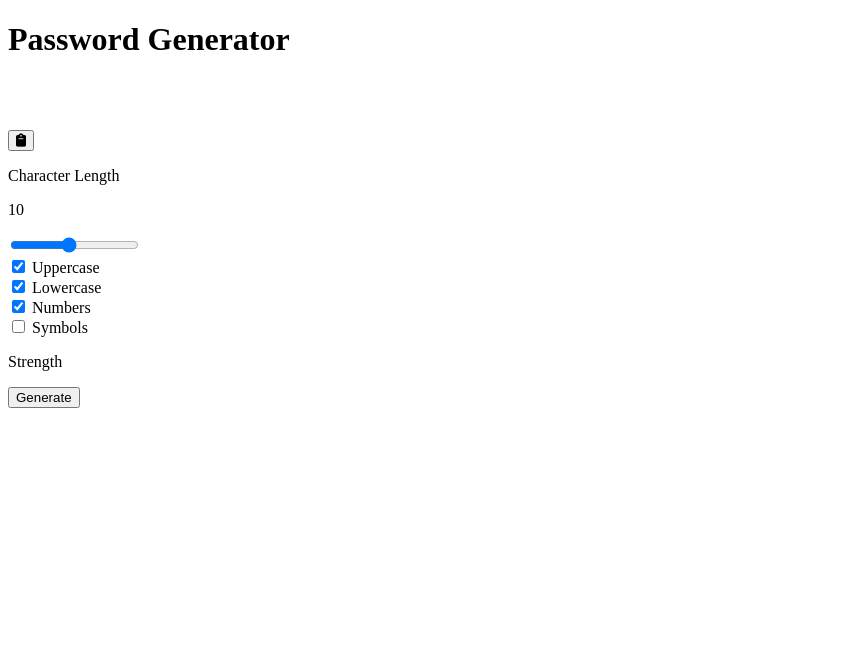
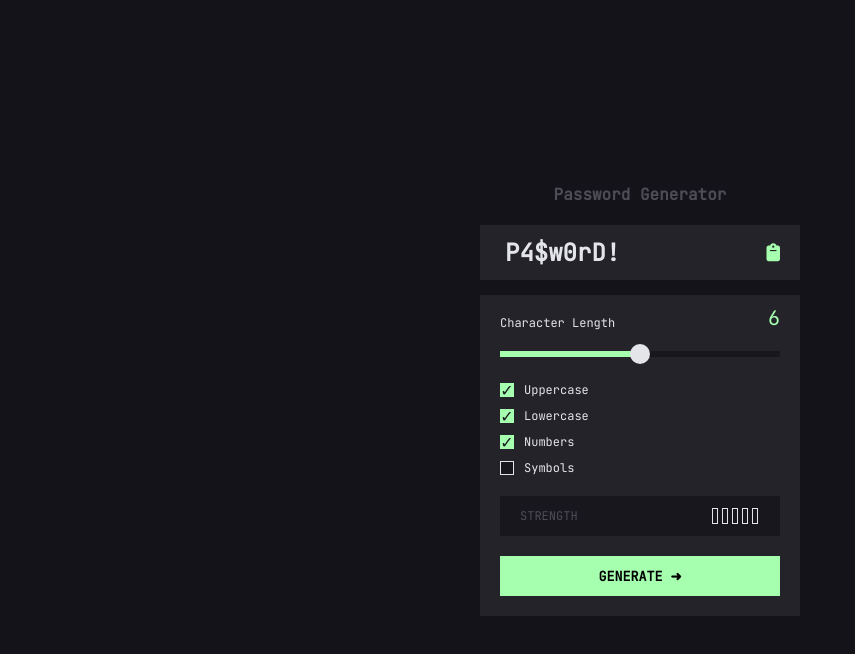
Before and after one commit to Kavishna/password-genarator, a plain HTML site: page index.html in a window 1280 px wide. Shown: the whole page, without its empty margins (0-855 px from the left). Drawn offline with Linux system fonts and the light colour scheme.

Commit message:
day9 - completed design of app

```diff
--- a/app.js
+++ b/app.js
@@ -9,7 +9,8 @@ const symbolsCheckbox = document.getElementById("symbols");
 const generateButton = document.querySelector(".generate");
 const weakIndicator = document.querySelector(".weak");
 const fairIndicator = document.querySelector(".fair");
-const goodIndicator = document.querySelector(".good");
+const strongIndicator = document.querySelector(".good");
+const poorIndicator = document.querySelector(".poor");
 const excellentIndicator = document.querySelector(".excellent");
 const strengthText = document.querySelector(".strength-text");
 
@@ -23,32 +24,32 @@ const generatePassword = (
 };
 
 function getPasswordStrength(password) {
-  // Check length
-  var lengthScore = Math.min(password.length / 4, 4);
+  var lengthScore = password.length >= 8 ? 1 : 0;
+  var uppercaseScore = /[A-Z]/.test(password) ? 1 : 0;
+  var lowercaseScore = /[a-z]/.test(password) ? 1 : 0;
+  var digitScore = /\d/.test(password) ? 1 : 0;
+  var specialCharScore = /[!@#$%^&*(),.?":{}|<>]/.test(password) ? 1 : 0;
 
-  // Check if the password contains both uppercase and lowercase letters
-  var uppercase = /[A-Z]/.test(password);
-  var lowercase = /[a-z]/.test(password);
-  var caseScore = uppercase && lowercase ? 2 : 0;
+  var totalScore =
+    lengthScore +
+    uppercaseScore +
+    lowercaseScore +
+    digitScore +
+    specialCharScore;
 
-  // Check if the password contains at least one digit
-  var digitScore = /\d/.test(password) ? 2 : 0;
+  console.log(specialCharScore);
 
-  // Check if the password contains at least one special character
-  var specialCharScore = /[!@#$%^&*(),.?":{}|<>]/.test(password) ? 2 : 0;
-
-  // Calculate total score
-  var totalScore = lengthScore + caseScore + digitScore + specialCharScore;
-
-  // Determine password strength level
-  if (totalScore <= 4) {
-    return "Weak";
-  } else if (totalScore <= 7) {
-    return "Fair";
-  } else if (totalScore <= 10) {
-    return "Good";
-  } else {
-    return "Excellent";
+  switch (totalScore) {
+    case 0:
+      return "Weak";
+    case 1:
+      return "Poor";
+    case 2:
+      return "Fair";
+    case 3:
+      return "Strong";
+    case 4:
+      return "Excellent";
   }
 }
 
@@ -57,7 +58,28 @@ uppercaseCheckbox.addEventListener("checked", function () {});
 generateButton.addEventListener("click", function () {
   let password = generatePassword();
   pwText.innerHTML = password;
-  strengthText.innerHTML = getPasswordStrength(password);
+  const passwordStrength = getPasswordStrength(password);
+  strengthText.innerHTML = passwordStrength;
+
+  switch (passwordStrength) {
+    case "Weak":
+      div.style.backgroundColor = "red";
+      break;
+    case "Poor":
+      div.style.backgroundColor = "blue";
+      break;
+    case "Fair":
+      div.style.backgroundColor = "green";
+      break;
+    case "Strong":
+      div.style.backgroundColor = "yellow";
+      break;
+    case "Excellent":
+      div.style.backgroundColor = "purple";
+      break;
+    default:
+      div.style.backgroundColor = "gray";
+  }
 });
 
 lengthInput.addEventListener("input", function (event) {
@@ -69,85 +91,56 @@ document.addEventListener("DOMContentLoaded", function () {
   lengthIndicator.innerHTML = lengthInput.value;
 });
 
+copyButton.addEventListener("click", () => {
+  navigator.clipboard.writeText(pwText.textContent);
+
+  copyButton.classList.add("active");
+
+  setTimeout(function () {
+    copyButton.classList.remove("active");
+  }, 500);
+});
+
 function getPasswordCombination() {
-  const combinedArray = [];
+  let combinedChars = "";
+
+  const symbolSet = "!@#$%^&*()_-+=[]{}<>?";
+  const upperCaseSet = "ABCDEFGHIJKLMNOPQRSTUVWXYZ";
+  const lowerCaseSet = "abcdefghijklmnopqrstuvwxyz";
+  const numberSet = "0123456789";
 
   if (numbersCheckbox.checked) {
-    combinedArray.push(...numbersArray);
+    combinedChars += numberSet;
   }
 
   if (uppercaseCheckbox.checked) {
-    combinedArray.push(...uppercaseArray);
+    combinedChars += upperCaseSet;
   }
 
   if (lowercaseCheckbox.checked) {
-    combinedArray.push(...lowercaseArray);
+    combinedChars += lowerCaseSet;
   }
 
   if (symbolsCheckbox.checked) {
-    combinedArray.push(...symbolsArray);
+    combinedChars += symbolSet;
   }
-
-  return combinedArray.join("");
+  console.log(combinedChars);
+  return combinedChars;
 }
 
-const numbersArray = ["0", "1", "2", "3", "4", "5", "6", "7", "8", "9"];
-const uppercaseArray = [
-  "A",
-  "B",
-  "C",
-  "D",
-  "E",
-  "F",
-  "G",
-  "H",
-  "I",
-  "J",
-  "K",
-  "L",
-  "M",
-  "N",
-  "O",
-  "P",
-  "Q",
-  "R",
-  "S",
-  "T",
-  "U",
-  "V",
-  "W",
-  "X",
-  "Y",
-  "Z",
-];
-const lowercaseArray = [
-  "a",
-  "b",
-  "c",
-  "d",
-  "e",
-  "f",
-  "g",
-  "h",
-  "i",
-  "j",
-  "k",
-  "l",
-  "m",
-  "n",
-  "o",
-  "p",
-  "q",
-  "r",
-  "s",
-  "t",
-  "u",
-  "v",
-  "w",
-  "x",
-  "y",
-  "z",
-];
-const symbolsArray = ["~", "!", "@", "-", "#", "$"];
+const slider = lengthInput;
+const min = slider.min;
+const max = slider.max;
+const value = slider.value;
 
-// console.log(getPasswordCombination());
+slider.style.background = `linear-gradient(to right, #a5ffaf 0%, #a5ffaf ${
+  ((value - min) / (max - min)) * 100
+}%, #18171e ${((value - min) / (max - min)) * 100}%, #18171e 100%)`;
+
+slider.oninput = function () {
+  this.style.background = `linear-gradient(to right, #a5ffaf 0%, #a5ffaf ${
+    ((this.value - this.min) / (this.max - this.min)) * 100
+  }%, #18171e ${
+    ((this.value - this.min) / (this.max - this.min)) * 100
+  }%, #18171e 100%)`;
+};
--- a/index.html
+++ b/index.html
@@ -8,6 +8,10 @@
     <link rel="stylesheet" href="https://cdnjs.cloudflare.com/ajax/libs/font-awesome/6.5.1/css/all.min.css"
         integrity="sha512-DTOQO9RWCH3ppGqcWaEA1BIZOC6xxalwEsw9c2QQeAIftl+Vegovlnee1c9QX4TctnWMn13TZye+giMm8e2LwA=="
         crossorigin="anonymous" referrerpolicy="no-referrer" />
+        <link rel="preconnect" href="https://fonts.googleapis.com">
+        <link rel="preconnect" href="https://fonts.gstatic.com" crossorigin>
+        <link href="https://fonts.googleapis.com/css2?family=JetBrains+Mono&display=swap" rel="stylesheet">
+        <link rel="stylesheet" href="styles.css">
     <title>Password Generator</title>
 </head>
 
@@ -16,7 +20,7 @@
         <h1>Password Generator</h1>
 
         <div class="password">
-            <h2 class="pw-text" style="height: 30px;"></h2>
+            <h2 class="pw-text" >P4$w0rD!</h2>
             <button class="copy"><i class="fa fa-clipboard" aria-hidden="true"></i></button>
         </div>
 
@@ -25,8 +29,8 @@
                 <div class="len-info">
                     <p>Character Length</p>
                     <p class="pw-length"></p>
-                    <input type="range" min="5" max="16" value="10" name="length" id="length">
                 </div>
+                <input type="range" min="0" max="12" value="6" name="length" id="length">
             </div>
 
             <div class="settings">
@@ -54,14 +58,15 @@
                     <p class="strength-text"></p>
                     <div class="meter">
                         <div class="weak score"></div>
+                        <div class="poor score"></div>
                         <div class="fair score"></div>
-                        <div class="good score"></div>
+                        <div class="strong score"></div>
                         <div class="excellent score"></div>
                     </div>
                 </div>
             </div>
 
-            <button class="generate">Generate</button>
+            <button class="generate">Generate ➜</button>
         </div>
     </div>
     <script type="text/javascript" src="app.js"></script>
--- /dev/null
+++ b/styles.css
@@ -0,0 +1,214 @@
+* {
+  margin: 0;
+  padding: 0;
+  box-sizing: border-box;
+  font-family: "JetBrains Mono", monospace;
+}
+
+body {
+  display: flex;
+  justify-content: center;
+  align-items: center;
+  height: 100svh;
+  background-color: #14131a;
+}
+
+.container {
+  background-color: #14131a;
+  color: #e4e5e9;
+  display: flex;
+  flex-direction: column;
+  justify-content: center;
+  align-items: center;
+  width: 320px;
+
+  & h1 {
+    font-size: 16px;
+    color: #4e4d57;
+    margin-bottom: 20px;
+  }
+}
+
+.password {
+  background-color: #24232a;
+  width: 100%;
+  display: flex;
+  justify-content: space-between;
+  align-items: center;
+  padding: 10px 20px;
+
+  & .pw-text {
+    width: 200px;
+    height: 35px;
+    display: flex;
+    align-items: center;
+    padding: 5px;
+  }
+
+  & .copy {
+    background-color: #24232a;
+    color: #a5ffaf;
+    border: none;
+    font-size: 18px;
+    cursor: pointer;
+    transition: scale 0.3s;
+  }
+
+  .active {
+    /* border: 2px solid #a5ffaf; */
+    scale: 1.3;
+  }
+
+  & .copy:hover {
+    color: #e4e5e9;
+  }
+}
+
+.generator {
+  margin-top: 15px;
+  background-color: #24232a;
+  display: flex;
+  flex-direction: column;
+  justify-content: center;
+  width: 100%;
+}
+
+.length {
+  width: 100%;
+  margin-top: 10px;
+  padding: 0 20px;
+  & .len-info {
+    display: flex;
+    justify-content: space-between;
+    align-items: center;
+    font-size: 12px;
+
+    & .pw-length {
+      font-size: 20px;
+      color: #a5ffaf;
+      margin-bottom: 10px;
+    }
+  }
+}
+
+.settings {
+  width: 100%;
+  padding: 10px 20px;
+  font-size: 12px;
+
+  & .check-box {
+    display: flex;
+    align-items: center;
+    margin: 10px 0;
+  }
+}
+
+.strength {
+  display: flex;
+  align-items: center;
+  margin: 0 20px;
+  justify-content: space-between;
+  background-color: #18171e;
+  padding: 10px 20px;
+  height: 40px;
+
+  & p {
+    font-size: 12px;
+    text-transform: uppercase;
+    color: #4e4d57;
+  }
+
+  & .strength-text {
+    font-size: 16px;
+    color: #e4e5e9;
+  }
+
+  & .indicator {
+    display: flex;
+    align-items: center;
+    justify-content: center;
+  }
+
+  .meter {
+    display: flex;
+    margin-left: 8px;
+  }
+
+  .score {
+    height: 16px;
+    width: 6px;
+    margin: 0 2px;
+    border: 1px solid #e4e5e9;
+  }
+}
+
+.generate {
+  text-transform: uppercase;
+  font-weight: 700;
+  margin: 20px;
+  padding: 10px 20px;
+  background-color: #a5ffaf;
+  border: 1px solid #a5ffaf;
+  cursor: pointer;
+}
+
+.generate:hover {
+  background-color: #24232a;
+  color: #a5ffaf;
+}
+input[type="range"] {
+  border-radius: 0px;
+  height: 6px;
+  width: 100%;
+  outline: none;
+  -webkit-appearance: none;
+  cursor: pointer;
+}
+
+input[type="range"]::-webkit-slider-thumb {
+  width: 6px;
+  -webkit-appearance: none;
+  height: 20px;
+  width: 20px;
+  background: #e4e5e9;
+  border-radius: 50%;
+  margin: -5px 0;
+  cursor: pointer;
+}
+
+input[type="range"]::-webkit-slider-thumb:hover {
+  background-color: #18171e;
+  border: 1px solid #a5ffaf;
+}
+
+input[type="checkbox"] {
+  appearance: none;
+  -webkit-appearance: none;
+  -moz-appearance: none;
+  padding: 6px;
+  margin-right: 10px;
+  background-color: #18171e;
+  border: 1px solid #e4e5e9;
+  outline: none;
+  cursor: pointer;
+  position: relative;
+}
+
+input[type="checkbox"]:checked {
+  background-color: #a5ffaf;
+  border-color: #a5ffaf;
+}
+
+input[type="checkbox"]:checked::before {
+  content: "\2713"; /* Unicode character for a checkmark */
+  font-size: 16px;
+  color: #18171e;
+  position: absolute;
+  top: 50%;
+  left: 50%;
+  transform: translate(-50%, -50%);
+}
+
+input[type="checkbox"]:hover {
+  border-color: #a5ffaf;
+}
```
